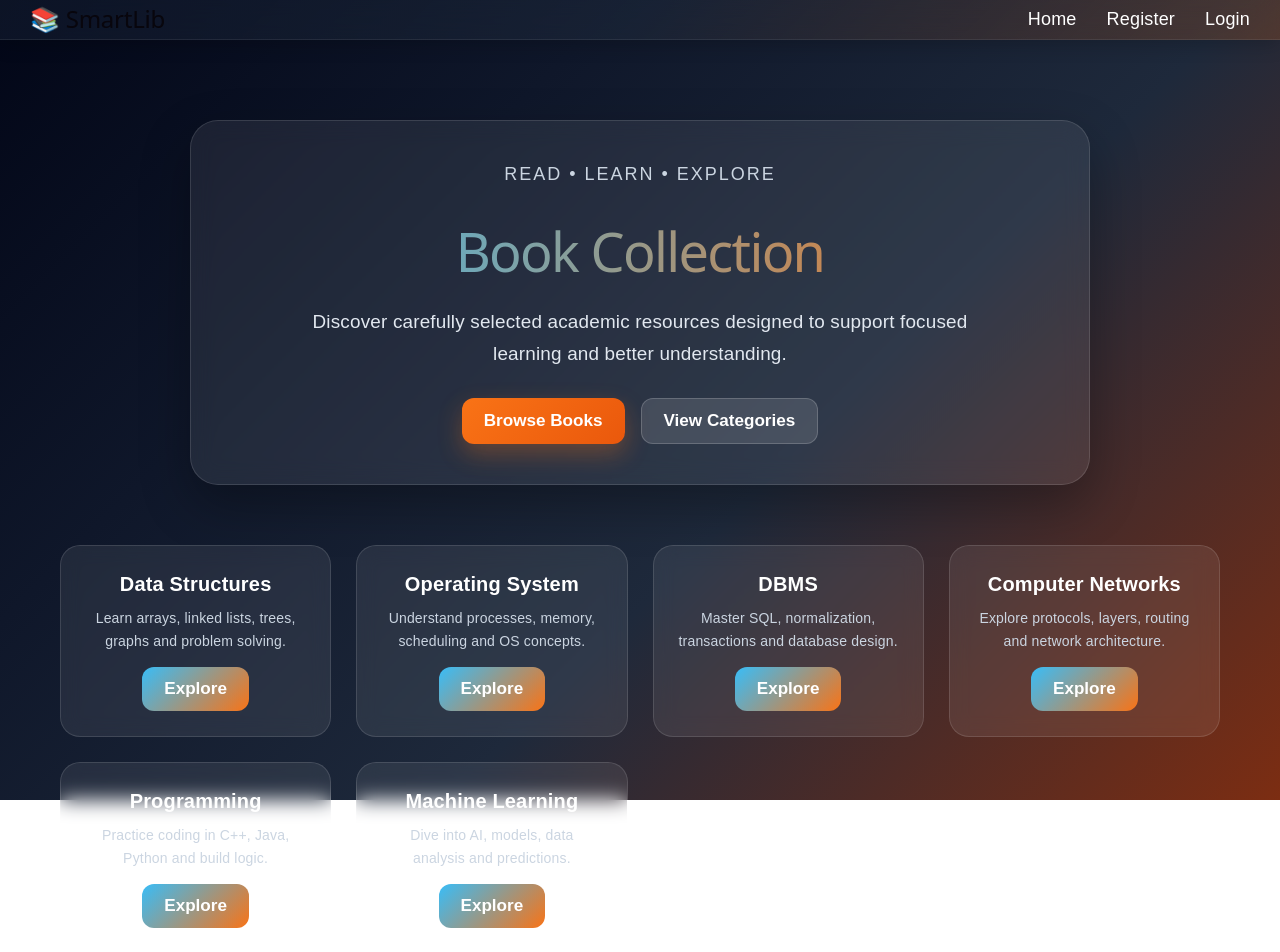
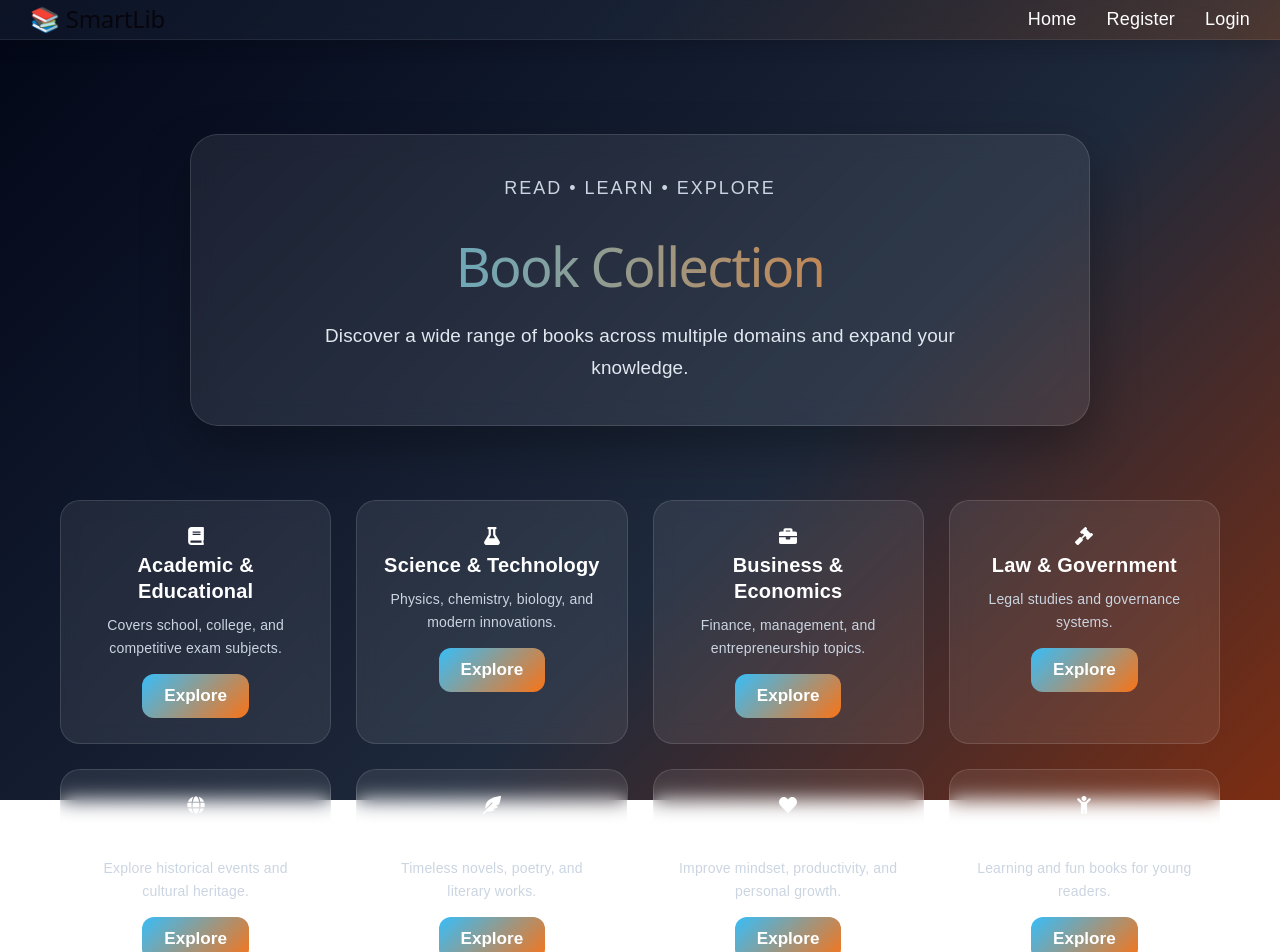
Before and after one commit to naagarSaloni/libraryManagement-, a React app in the folder frontend/: page /books in a window 1280 px wide. Shown: the top 952 px of the page. Built offline with nearby package versions, Linux system fonts and the light colour scheme; the HTML template or start-up script is replaced by a standard one.

Commit message:
Update Books.jsx

```diff
--- a/frontend/src/pages/Books.jsx
+++ b/frontend/src/pages/Books.jsx
@@ -1,76 +1,112 @@
   import Navbar from "../components/Navbar";
 import Footer from "../components/Footer";
 import "./Books.css";
+import { useNavigate } from "react-router-dom";
+
+import {
+  FaBook,
+  FaFlask,
+  FaBriefcase,
+  FaGavel,
+  FaGlobe,
+  FaFeatherAlt,
+  FaHeart,
+  FaChild,
+} from "react-icons/fa";
 
 function Books() {
+  const navigate = useNavigate();
+
   const books = [
     {
-      icon: "📖",
-      title: "Data Structures",
-      desc: "Learn arrays, linked lists, trees, graphs and problem solving.",
+      icon: <FaBook />,
+      title: "Academic & Educational",
+      desc: "Covers school, college, and competitive exam subjects.",
+      category: "academic-educational",
     },
     {
-      icon: "📘",
-      title: "Operating System",
-      desc: "Understand processes, memory, scheduling and OS concepts.",
+      icon: <FaFlask />,
+      title: "Science & Technology",
+      desc: "Physics, chemistry, biology, and modern innovations.",
+      category: "science-technology",
     },
     {
-      icon: "📕",
-      title: "DBMS",
-      desc: "Master SQL, normalization, transactions and database design.",
+      icon: <FaBriefcase />,
+      title: "Business & Economics",
+      desc: "Finance, management, and entrepreneurship topics.",
+      category: "business-economics",
     },
     {
-      icon: "📙",
-      title: "Computer Networks",
-      desc: "Explore protocols, layers, routing and network architecture.",
+      icon: <FaGavel />,
+      title: "Law & Government",
+      desc: "Legal studies and governance systems.",
+      category: "law-government",
     },
     {
-      icon: "💻",
-      title: "Programming",
-      desc: "Practice coding in C++, Java, Python and build logic.",
+      icon: <FaGlobe />,
+      title: "History & Culture",
+      desc: "Explore historical events and cultural heritage.",
+      category: "history-culture",
     },
     {
-      icon: "🧠",
-      title: "Machine Learning",
-      desc: "Dive into AI, models, data analysis and predictions.",
+      icon: <FaFeatherAlt />,
+      title: "Literature & Classics",
+      desc: "Timeless novels, poetry, and literary works.",
+      category: "literature-classics",
+    },
+    {
+      icon: <FaHeart />,
+      title: "Self-Help & Growth",
+      desc: "Improve mindset, productivity, and personal growth.",
+      category: "self-help-growth",
+    },
+    {
+      icon: <FaChild />,
+      title: "Children’s Books",
+      desc: "Learning and fun books for young readers.",
+      category: "childrens-books",
     },
   ];
+
+  const handleExplore = (category) => {
+    navigate(`/books/category/${category}`);
+  };
 
   return (
     <>
       <Navbar />
+
       <div className="books-page">
-
-        {/* HERO SECTION */}
         <section className="page-hero">
           <div className="page-hero-overlay">
             <p className="page-subtitle">READ • LEARN • EXPLORE</p>
             <h1 className="page-title">Book Collection</h1>
             <p className="page-description">
-        Discover carefully selected academic resources designed to support
-        focused learning and better understanding.
+              Discover a wide range of books across multiple domains and expand your knowledge.
             </p>
-
-      <div className="page-hero-buttons">
-        <button className="primary-btn">Browse Books</button>
-        <button className="secondary-btn">View Categories</button>
-      </div>
           </div>
         </section>
 
-  {/* BOOK GRID */}
         <div className="books-grid">
           {books.map((book, index) => (
             <div className="book-card" key={index}>
+              <div className="book-icon">{book.icon}</div>
+
               <h3>{book.title}</h3>
               <p>{book.desc}</p>
-        <button className="book-btn">Explore</button>
+
+              <button
+                className="book-btn"
+                onClick={() => handleExplore(book.category)}
+              >
+                Explore
+              </button>
             </div>
           ))}
         </div>
+      </div>
 
       <Footer />
-      </div>
     </>
   );
 }
```
Lines whose indentation alone changed are shown as unchanged.
